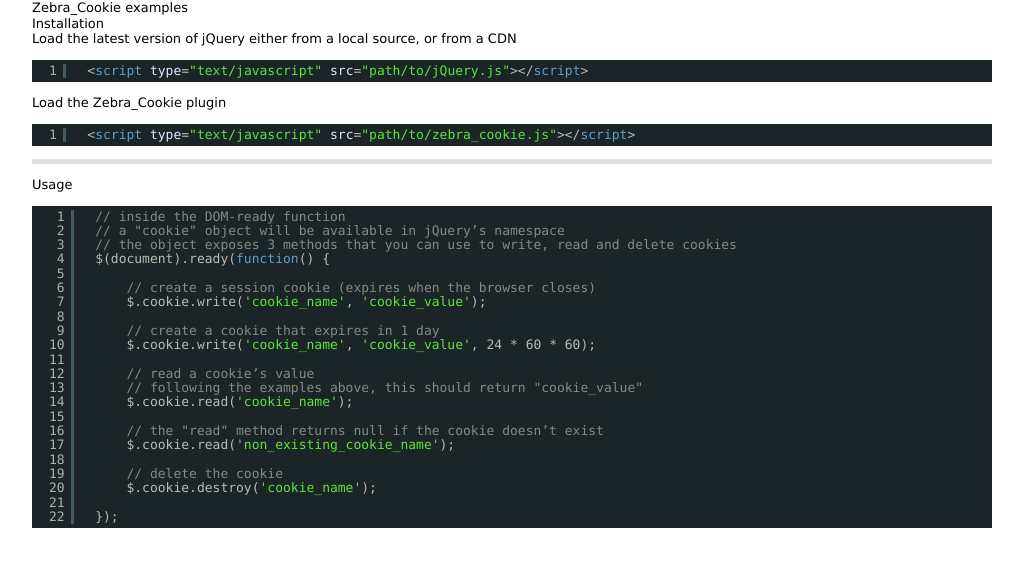
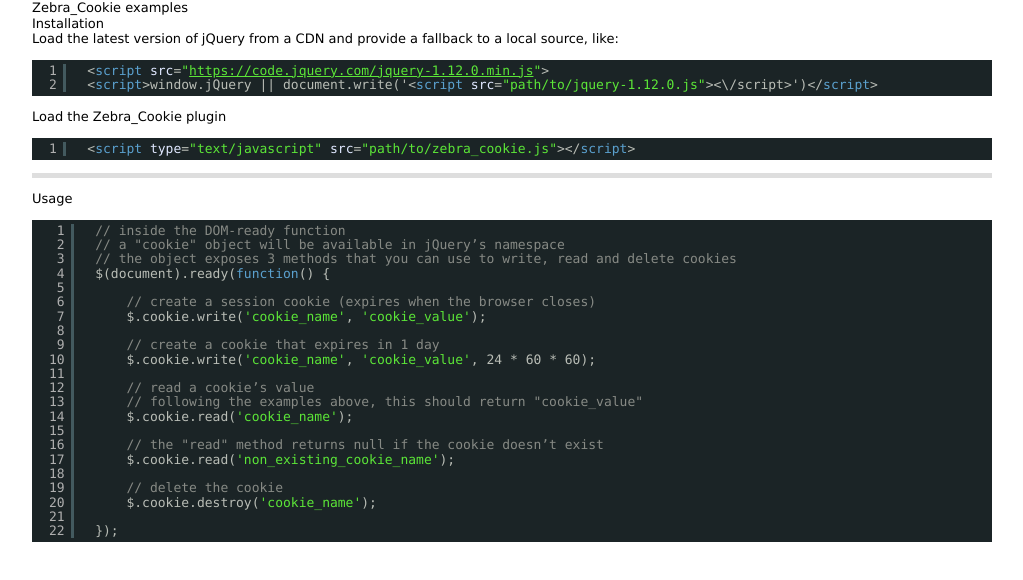
Before and after one commit to stefangabos/Zebra_Cookie, a website with bundled scripts: page examples/index.html in a window 1280 px wide. Shown: the whole page, without its empty margins (128-1151 px from the left). Built offline with nearby package versions, Linux system fonts and the light colour scheme.

Commit message:
Updates to how jQuery is loaded

```diff
--- a/examples/index.html
+++ b/examples/index.html
@@ -32,10 +32,11 @@
 
             <h4>Installation</h4>
 
-            <p>Load the latest version of jQuery either from a local source, or from a CDN</p>
+            <p>Load the latest version of jQuery from a CDN and provide a fallback to a local source, like:</p>
 
             <pre class="brush:html">
-            &lt;script type="text/javascript" src="path/to/jQuery.js"&gt;&lt;/script&gt;
+            &lt;script src="https://code.jquery.com/jquery-1.12.0.min.js"></script>
+            &lt;script>window.jQuery || document.write('&lt;script src="path/to/jquery-1.12.0.js">&lt;\/script>')&lt;/script>
             </pre>
 
             <p>Load the Zebra_Cookie plugin</p>
```
